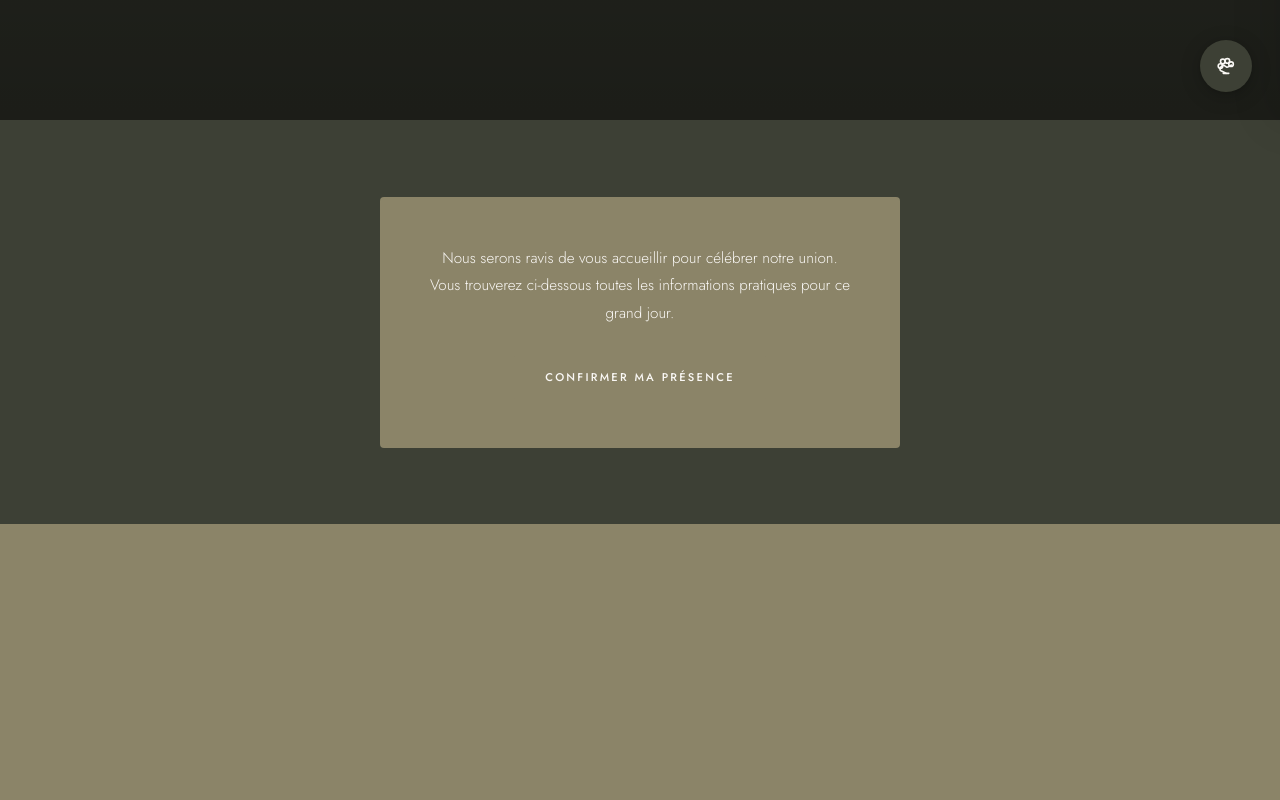
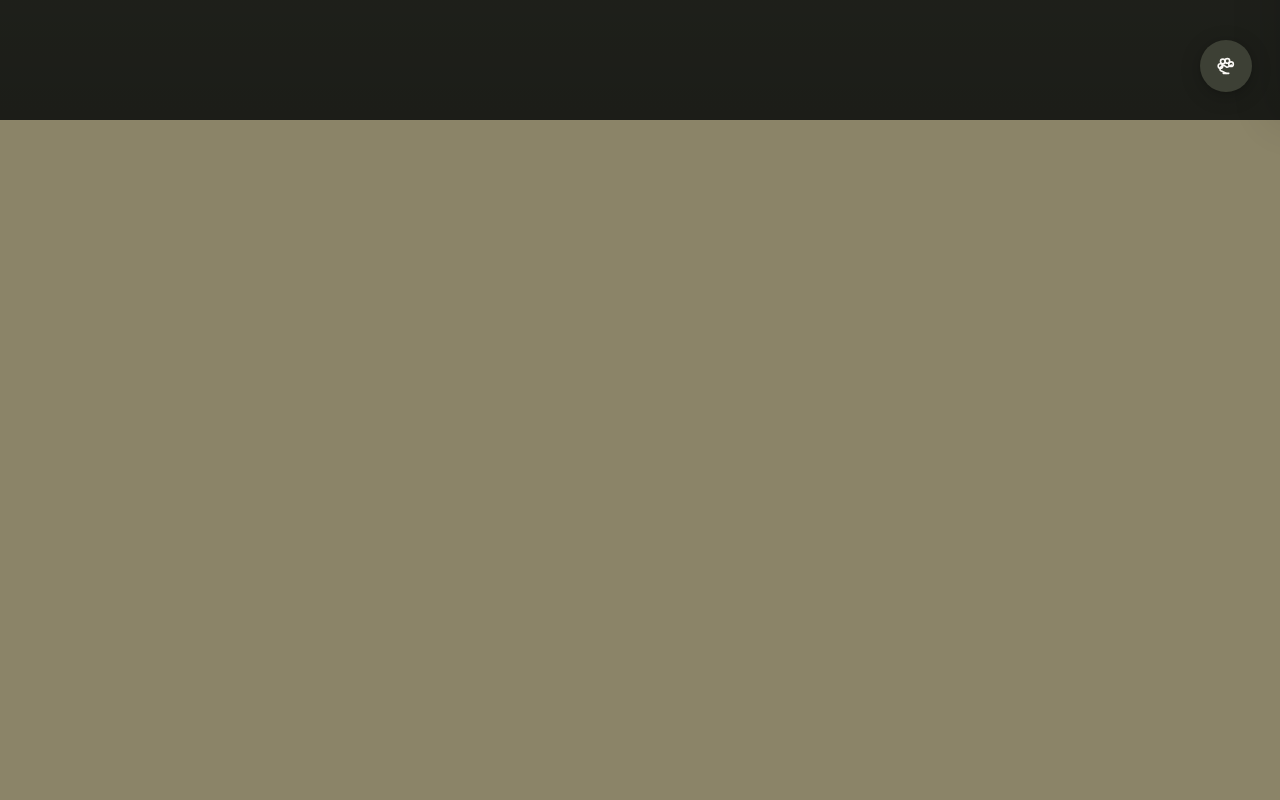
Before and after one commit to v-alex-dev/mariage_web, a Next.js app: page /details in a window 1280 px wide. Shown: the part 680-1480 px from the top of the page. Built offline with nearby package versions, Linux system fonts and the light colour scheme.

Commit message:
Delete link RSVP

```diff
--- a/app/components/layout/Navbar.tsx
+++ b/app/components/layout/Navbar.tsx
@@ -9,7 +9,6 @@ const navLinks = [
   { href: '/', label: 'Home' },
   { href: '/our-story', label: 'Our Story' },
   { href: '/details', label: 'Details' },
-  { href: '/confirmation', label: 'RSVP' },
 ];
 
 export default function Navbar() {
--- a/app/content/details.ts
+++ b/app/content/details.ts
@@ -32,15 +32,6 @@ export const DETAILS: DetailsContent = {
     },
   },
 
-  invitation: {
-    // TODO: texte à valider avec le couple une fois le lieu confirmé
-    text: 'Nous serons ravis de vous accueillir pour célébrer notre union. Vous trouverez ci-dessous toutes les informations pratiques pour ce grand jour.',
-    cta: {
-      label: 'Confirmer ma présence',
-      href: '/confirmation',
-    },
-  },
-
   venuePhoto: {
     bg: '#8b8468',
     alt: 'Vue extérieure du lieu de réception',
--- a/app/content/ourStory.ts
+++ b/app/content/ourStory.ts
@@ -55,7 +55,5 @@ export const OUR_STORY: OurStoryContent = {
   cta: {
     detailsLabel: 'Voir les détails',
     detailsHref: '/details',
-    rsvpLabel: 'Confirmer ma présence',
-    rsvpHref: '/confirmation',
   },
 };
--- a/app/details/page.tsx
+++ b/app/details/page.tsx
@@ -7,7 +7,7 @@ export const metadata: Metadata = {
 };
 
 export default function DetailsPage() {
-  const { hero, invitation, venuePhoto, practicalInfo, travelStay } = DETAILS;
+  const { hero, venuePhoto, practicalInfo, travelStay } = DETAILS;
 
   return (
     <main style={{ backgroundColor: 'var(--details-hero-bg)', width: '100%' }}>
@@ -21,16 +21,6 @@ export default function DetailsPage() {
         />
         <div className="details__hero-overlay" aria-hidden="true" />
         <h1 className="details__hero-title">{hero.title}</h1>
-      </section>
-
-      {/* ── CARTE D'INVITATION ── */}
-      <section className="details__invitation-section" aria-label="Invitation">
-        <div className="details__invitation-card">
-          <p className="details__invitation-text">{invitation.text}</p>
-          <a href={invitation.cta.href} className="details__btn">
-            {invitation.cta.label}
-          </a>
-        </div>
       </section>
 
       {/* ── PHOTO DU LIEU (pleine largeur) ── */}
--- a/app/our-story/page.tsx
+++ b/app/our-story/page.tsx
@@ -134,9 +134,6 @@ export default function OurStoryPage() {
             <Link href={cta.detailsHref} className="our-story__btn our-story__btn--primary">
               {cta.detailsLabel}
             </Link>
-            <Link href={cta.rsvpHref} className="our-story__btn our-story__btn--ghost">
-              {cta.rsvpLabel}
-            </Link>
           </div>
 
           {/* Monogramme footer */}
--- a/app/types/content.ts
+++ b/app/types/content.ts
@@ -188,13 +188,6 @@ export interface DetailsContent {
     title: string;
     photo: DetailsPhoto;
   };
-  invitation: {
-    text: string;
-    cta: {
-      label: string;
-      href: string;
-    };
-  };
   venuePhoto: DetailsPhoto;
   practicalInfo: DetailsPracticalInfo[];
   travelStay: {
```
